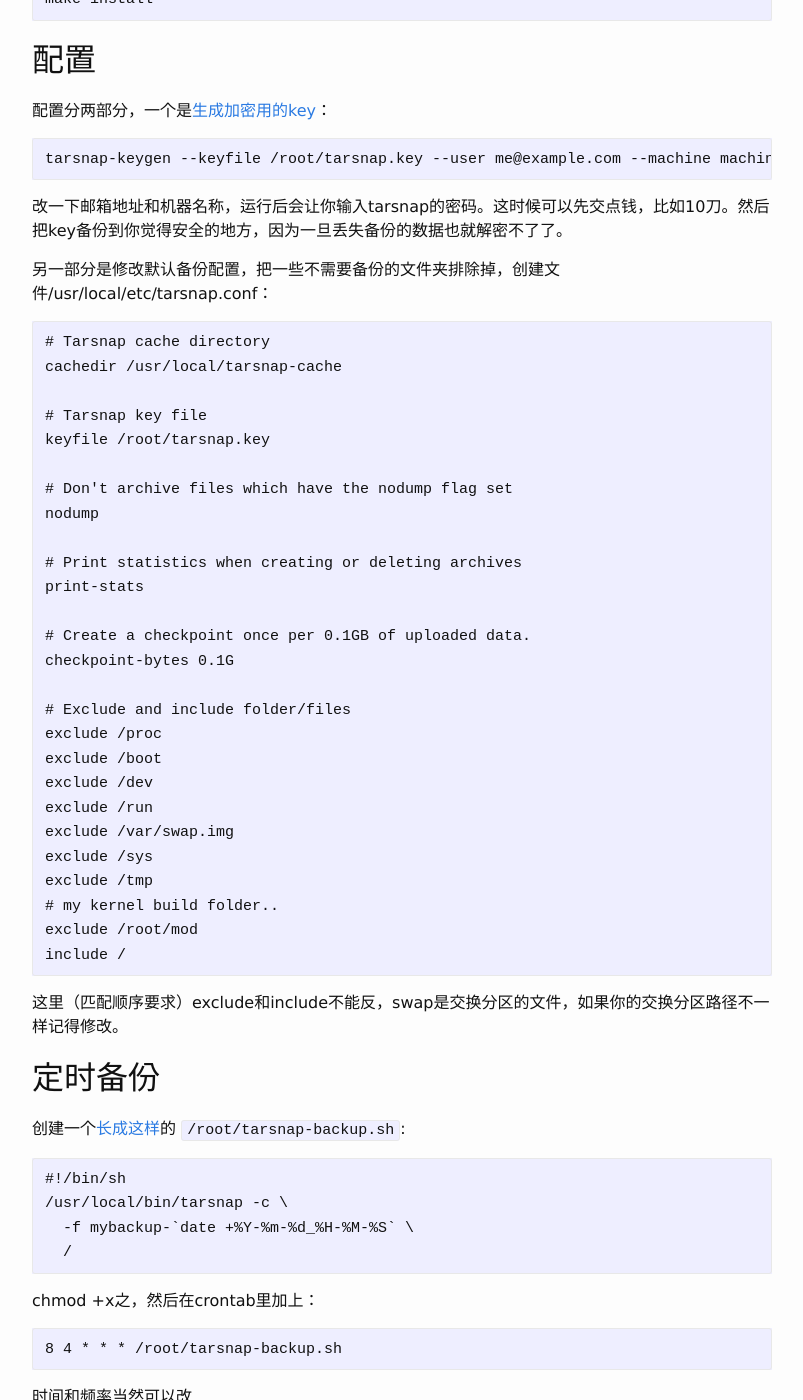
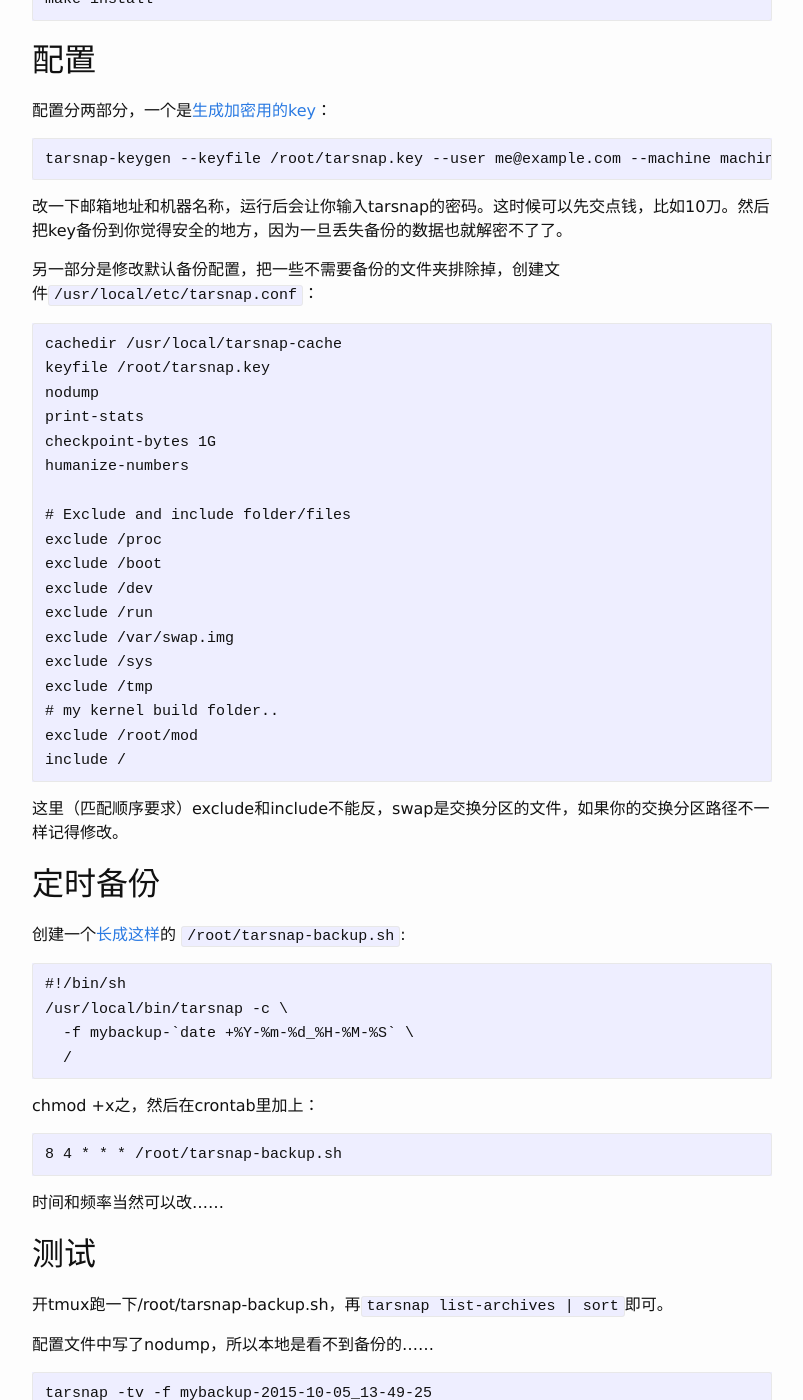
Before and after one commit to ahxxm/ahxxm.github.io, a Jekyll site: the page built from _posts/2015-10-05-tarsnap-backup.md, in a window 1280 px wide and 1400 px high, scrolled down 849 px. Shown: the whole window, without its empty margins (238-1041 px from the left). Built offline with Jekyll 4.4.1, drawn with Linux system fonts in a browser that asks for light colours.

Commit message:
Update 2015-10-05-tarsnap-backup.md

```diff
--- a/_posts/2015-10-05-tarsnap-backup.md
+++ b/_posts/2015-10-05-tarsnap-backup.md
@@ -42,22 +42,14 @@ Tarsnap的技术细节可以在[这里](http://www.daemonology.net/blog/2008-12-
 
 改一下邮箱地址和机器名称，运行后会让你输入tarsnap的密码。这时候可以先交点钱，比如10刀。然后把key备份到你觉得安全的地方，因为一旦丢失备份的数据也就解密不了了。
 
-另一部分是修改默认备份配置，把一些不需要备份的文件夹排除掉，创建文件/usr/local/etc/tarsnap.conf：
+另一部分是修改默认备份配置，把一些不需要备份的文件夹排除掉，创建文件`/usr/local/etc/tarsnap.conf`：
 
-    # Tarsnap cache directory
     cachedir /usr/local/tarsnap-cache
-
-    # Tarsnap key file
     keyfile /root/tarsnap.key
-
-    # Don't archive files which have the nodump flag set
     nodump
-
-    # Print statistics when creating or deleting archives
     print-stats
-
-    # Create a checkpoint once per 0.1GB of uploaded data.
-    checkpoint-bytes 0.1G
+    checkpoint-bytes 1G
+    humanize-numbers
 
     # Exclude and include folder/files
     exclude /proc
```
